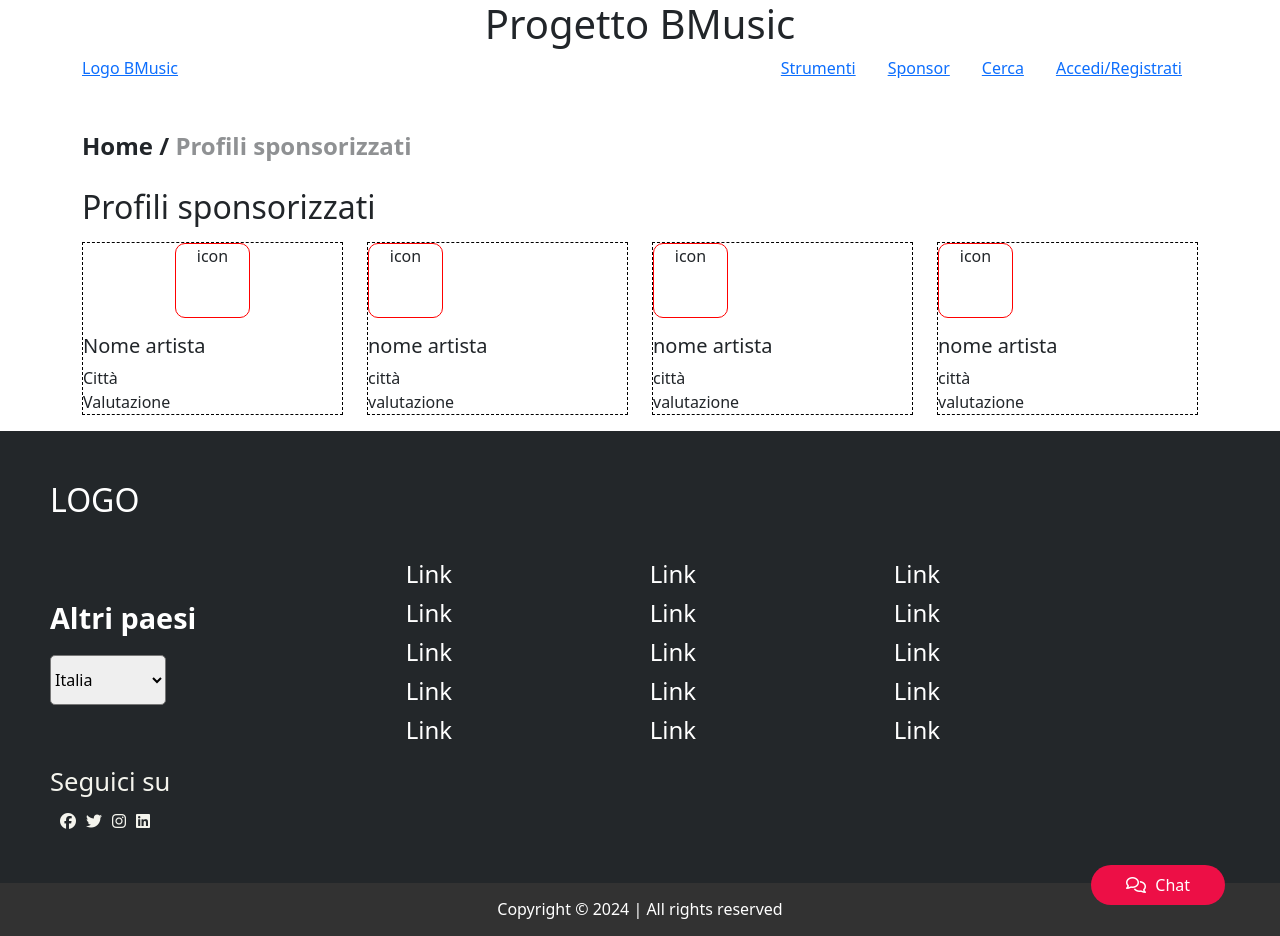
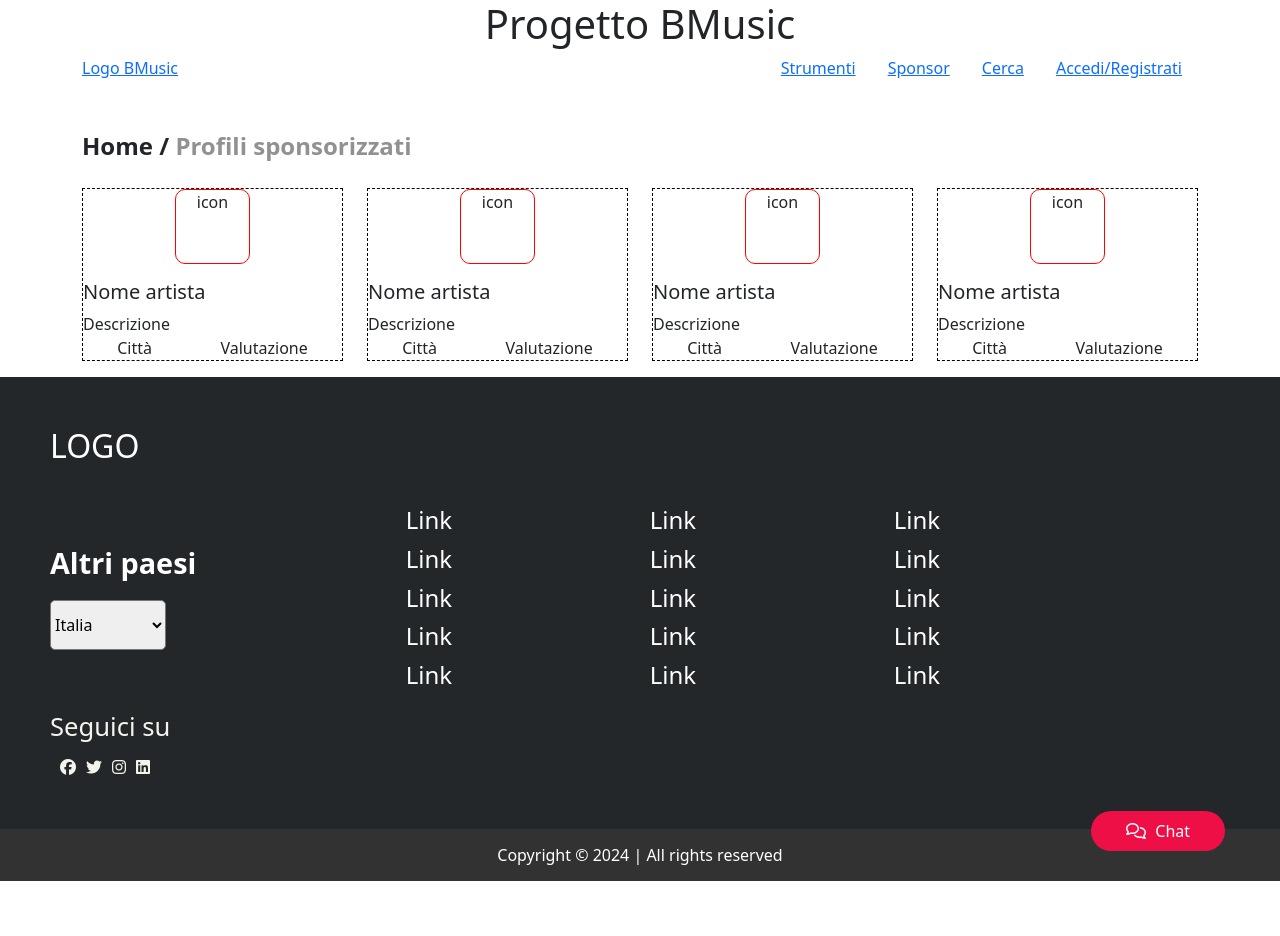
Before and after one commit to maicolkutchoukov/boolean-final-project-frontend, a Vue app: page /sponsor in a window 1280 px wide. After the commit the page ends 881 px from the top, so only its background shows below. Built offline with nearby package versions, Linux system fonts and the light colour scheme.

Commit message:
Fix PageSponsor

```diff
--- a/src/pages/HomePage.vue
+++ b/src/pages/HomePage.vue
@@ -68,7 +68,7 @@ export default {
                 <input class="form-control form-control-lg" type="text" placeholder="Inserisci la città">
             </div>
 
-            <div class="">
+            <div>
                 <button type="submit" class="btn btn-primary">Cerca</button>
             </div>
         </form>
--- a/src/pages/SearchPage.vue
+++ b/src/pages/SearchPage.vue
@@ -21,7 +21,13 @@ export default {
 </script>
 
 <template>
-    <div class="container-fluid d-flex">
+    <div class="container">
+        <div class="fw-bold fs-4 mb-4">
+            Home / <span class="opacity-50">Profili sponsorizzati</span>
+        </div>
+    </div>
+
+    <div class="container d-flex">
         <div class="aside-container">
             <!-- Aside-container -->
             <form>
@@ -47,7 +53,7 @@ export default {
         <div class="main-container">
             <!-- main-container -->
             <div class="row d-flex">
-                <div class="col-2">
+                <div class="col-3">
                     <div class="card-result d-flex flex-column">
                         <div class="card-result-top d-flex flex-column">
                             <div class="background-img">background-img</div>
--- a/src/pages/SponsorPage.vue
+++ b/src/pages/SponsorPage.vue
@@ -7,84 +7,101 @@
         <div class="fw-bold fs-4 mb-4">
             Home / <span class="opacity-50">Profili sponsorizzati</span>
         </div>
-        <h2 class="mb-3">
-            Profili sponsorizzati
-        </h2>
 
         <div class="row">
+            <!--SINGLE CARD
+                aggiungere dettagli per caratterizzare profilo con lo sponsor
+                (es:bordo marcato|bedge affianco all'imagine profilo)
+            -->
             <div class="col-3">
                 <div class="sponsor-user mb-3">
                     <div class="card-result">
-                        <!--card-->
+
+
                         <div class="card-result-top d-flex justify-content-center">
                             <div class="user-icon">icon</div>
                         </div>
 
                         <div class="card-result-bottom mt-3">
                             <h5>Nome artista</h5>
-                            <div>Città</div>
-                            <div>Valutazione</div>
+                            <div>Descrizione</div>
+                            <div class="d-flex justify-content-around">
+                                <div>Città</div>
+                                <div>Valutazione</div>
+                            </div>
                         </div>
-                        <!--
-                            aggiungere dettagli per caratterizzare profilo con sponsor (bordo marcato|bedge)
-                        -->
                     </div>
                 </div>
             </div>
 
             <div class="col-3">
                 <div class="sponsor-user mb-3">
-                    <div class="card-result d-flex flex-column">
-                        <div class="card-result-top">
+                    <div class="card-result">
+
+
+                        <div class="card-result-top d-flex justify-content-center">
                             <div class="user-icon">icon</div>
                         </div>
 
                         <div class="card-result-bottom mt-3">
-                            <h5>nome artista</h5>
-                            <div>città</div>
-                            <div>valutazione</div>
+                            <h5>Nome artista</h5>
+                            <div>Descrizione</div>
+                            <div class="d-flex justify-content-around">
+                                <div>Città</div>
+                                <div>Valutazione</div>
+                            </div>
                         </div>
-
                     </div>
                 </div>
             </div>
 
             <div class="col-3">
                 <div class="sponsor-user mb-3">
-                    <div class="card-result d-flex flex-column">
-                        <div class="card-result-top">
+                    <div class="card-result">
+
+
+                        <div class="card-result-top d-flex justify-content-center">
                             <div class="user-icon">icon</div>
                         </div>
 
                         <div class="card-result-bottom mt-3">
-                            <h5>nome artista</h5>
-                            <div>città</div>
-                            <div>valutazione</div>
+                            <h5>Nome artista</h5>
+                            <div>Descrizione</div>
+                            <div class="d-flex justify-content-around">
+                                <div>Città</div>
+                                <div>Valutazione</div>
+                            </div>
                         </div>
-
                     </div>
                 </div>
             </div>
 
             <div class="col-3">
                 <div class="sponsor-user mb-3">
-                    <div class="card-result d-flex flex-column">
-                        <div class="card-result-top">
+                    <div class="card-result">
+
+
+                        <div class="card-result-top d-flex justify-content-center">
                             <div class="user-icon">icon</div>
                         </div>
 
                         <div class="card-result-bottom mt-3">
-                            <h5>nome artista</h5>
-                            <div>città</div>
-                            <div>valutazione</div>
+                            <h5>Nome artista</h5>
+                            <div>Descrizione</div>
+                            <div class="d-flex justify-content-around">
+                                <div>Città</div>
+                                <div>Valutazione</div>
+                            </div>
                         </div>
-
                     </div>
                 </div>
             </div>
         </div>
+
     </div>
-    <div class="scroll-watcher"></div>
+    <!--
+        <div class="scroll-watcher"></div>
+    -->
 
 </template>
 
```
